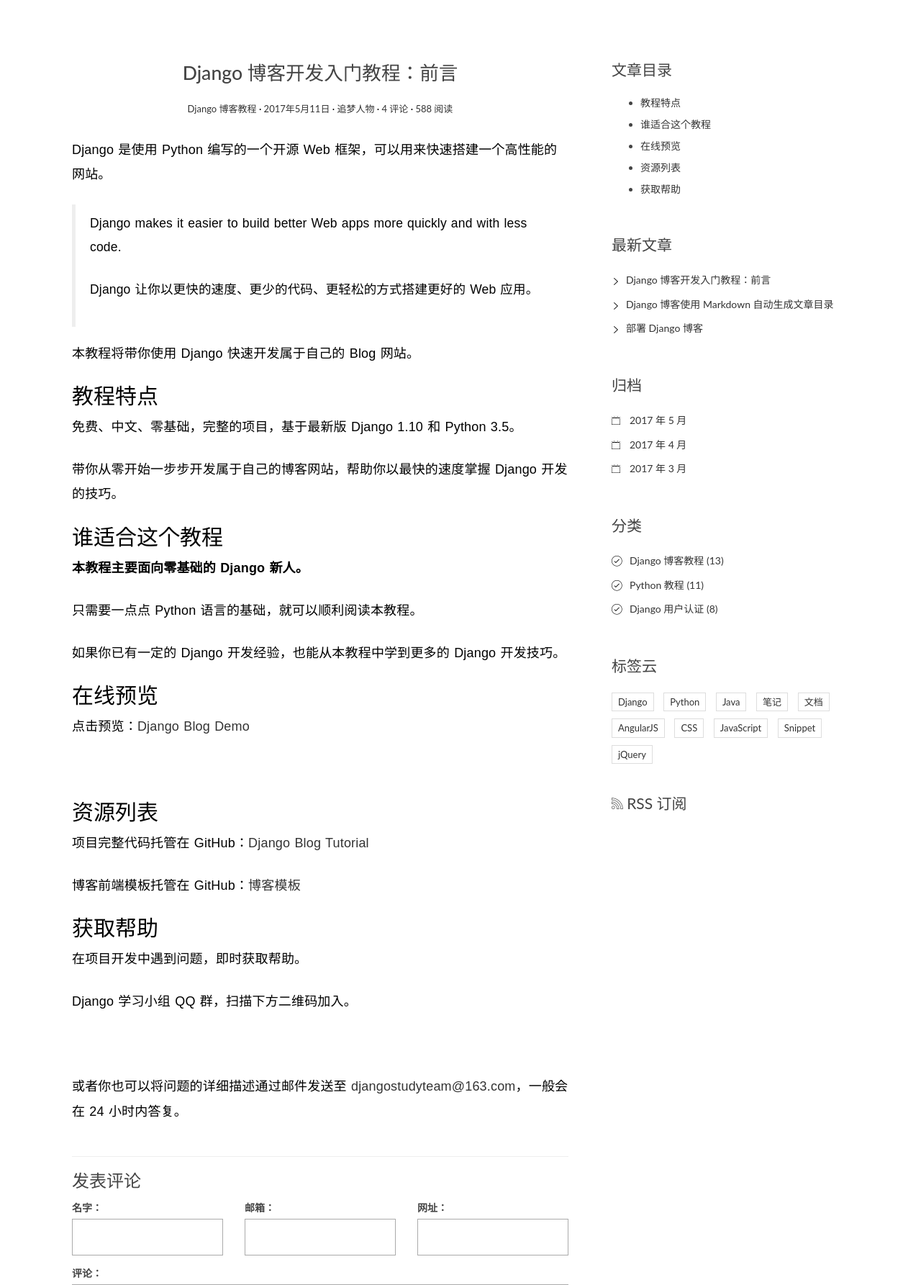
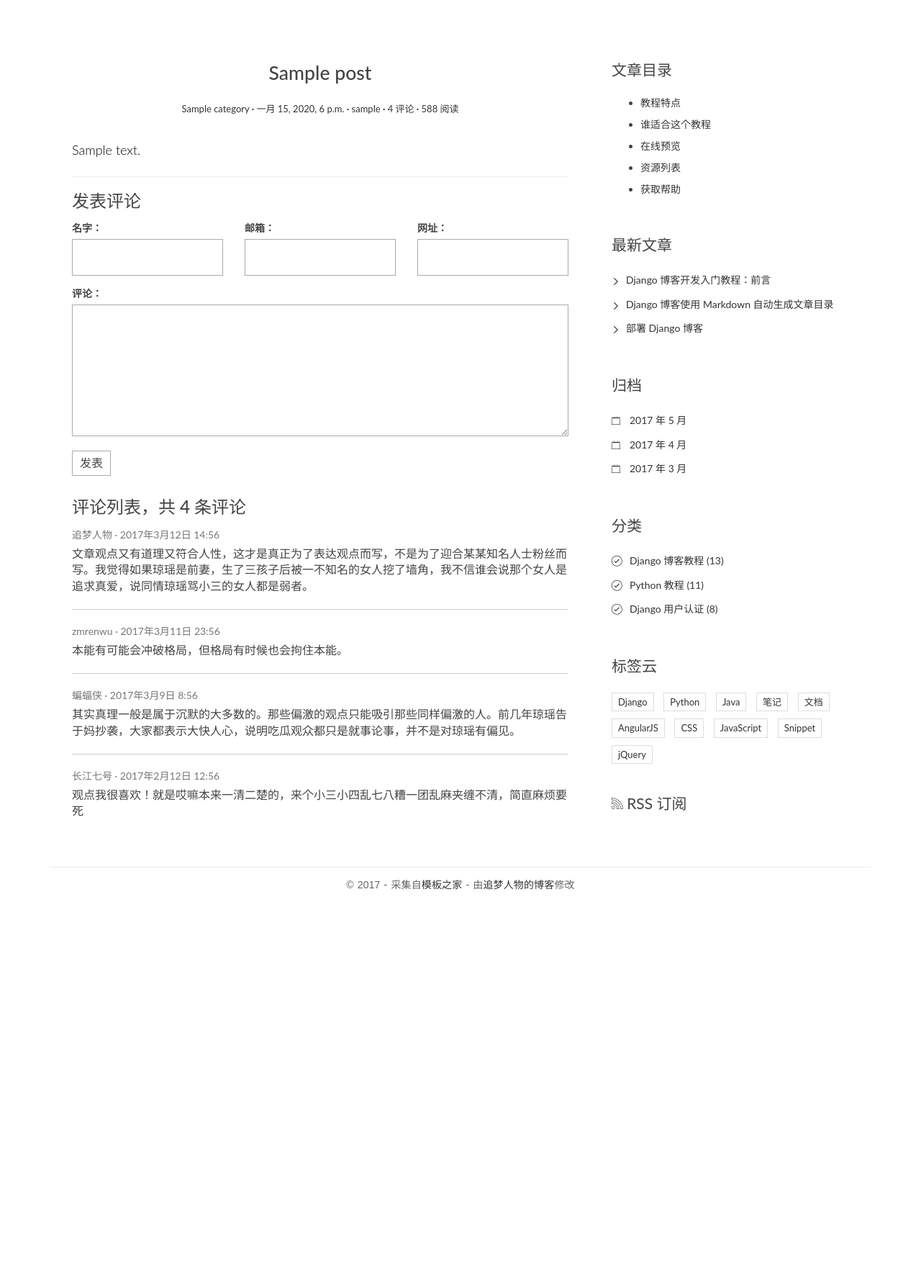
Before and after one commit to yyfxm/blog, a Django app: page /post/1/ in a window 1280 px wide. Shown: the part 91-1876 px from the top of the page at 72% size. After the commit the page ends 1327 px from the top, so only its background shows below. Run offline with Django 3.2, Linux system fonts and the light colour scheme; tables that the repository leaves empty hold one stand-in row (values such as "Sample post"); some libraries are stand-ins or nearby versions.

Commit message:
细节页设置完成

```diff
--- a/blogproject/templates/blog/detail.html
+++ b/blogproject/templates/blog/detail.html
@@ -1,107 +1,23 @@
-<!DOCTYPE html>
-<html>
-<head>
-    <title>Black &amp; White</title>
+{% extends 'base.html' %}
 
-    <!-- meta -->
-    <meta charset="UTF-8">
-    <meta name="viewport" content="width=device-width, initial-scale=1">
 
-    <!-- css -->
-    <link rel="stylesheet" href="css/bootstrap.min.css">
-    <link rel="stylesheet" href="http://code.ionicframework.com/ionicons/2.0.1/css/ionicons.min.css">
-    <link rel="stylesheet" href="css/pace.css">
-    <link rel="stylesheet" href="css/custom.css">
 
-    <!-- js -->
-    <script src="js/jquery-2.1.3.min.js"></script>
-    <script src="js/bootstrap.min.js"></script>
-    <script src="js/pace.min.js"></script>
-    <script src="js/modernizr.custom.js"></script>
-</head>
 
-<body id="single">
-<div class="container">
-    <header id="site-header">
-        <div class="row">
-            <div class="col-md-4 col-sm-5 col-xs-8">
-                <div class="logo">
-                    <h1><a href="index.html"><b>Black</b> &amp; White</a></h1>
-                </div>
-            </div><!-- col-md-4 -->
-            <div class="col-md-8 col-sm-7 col-xs-4">
-                <nav class="main-nav" role="navigation">
-                    <div class="navbar-header">
-                        <button type="button" id="trigger-overlay" class="navbar-toggle">
-                            <span class="ion-navicon"></span>
-                        </button>
-                    </div>
-
-                    <div class="collapse navbar-collapse" id="bs-example-navbar-collapse-1">
-                        <ul class="nav navbar-nav navbar-right">
-                            <li class="cl-effect-11"><a href="index.html" data-hover="首页">首页</a></li>
-                            <li class="cl-effect-11"><a href="full-width.html" data-hover="博客">博客</a></li>
-                            <li class="cl-effect-11"><a href="about.html" data-hover="关于">关于</a></li>
-                            <li class="cl-effect-11"><a href="contact.html" data-hover="联系">联系</a></li>
-                        </ul>
-                    </div><!-- /.navbar-collapse -->
-                </nav>
-                <div id="header-search-box">
-                    <a id="search-menu" href="#"><span id="search-icon" class="ion-ios-search-strong"></span></a>
-                    <div id="search-form" class="search-form">
-                        <form role="search" method="get" id="searchform" action="#">
-                            <input type="search" placeholder="搜索" required>
-                            <button type="submit"><span class="ion-ios-search-strong"></span></button>
-                        </form>
-                    </div>
-                </div>
-            </div><!-- col-md-8 -->
-        </div>
-    </header>
-</div>
-
-<div class="content-body">
-    <div class="container">
-        <div class="row">
-            <main class="col-md-8">
+{% block main %}
                 <article class="post post-1">
                     <header class="entry-header">
-                        <h1 class="entry-title">Django 博客开发入门教程：前言</h1>
+                        <h1 class="entry-title">{{ post.title }}</h1>
                         <div class="entry-meta">
-                            <span class="post-category"><a href="#">Django 博客教程</a></span>
+                            <span class="post-category"><a href="#">{{ post.category.name }}</a></span>
                             <span class="post-date"><a href="#"><time class="entry-date"
-                                                                      datetime="2012-11-09T23:15:57+00:00">2017年5月11日</time></a></span>
-                            <span class="post-author"><a href="#">追梦人物</a></span>
+                                                                      datetime="2012-11-09T23:15:57+00:00">{{ post.create_time }}</time></a></span>
+                            <span class="post-author"><a href="#">{{ post.author }}</a></span>
                             <span class="comments-link"><a href="#">4 评论</a></span>
                             <span class="views-count"><a href="#">588 阅读</a></span>
                         </div>
                     </header>
                     <div class="entry-content clearfix">
-                        <p>Django 是使用 Python 编写的一个开源 Web 框架，可以用来快速搭建一个高性能的网站。</p>
-                        <blockquote><p>Django makes it easier to build better Web apps more quickly and with less
-                            code.</p>
-                            <p>Django 让你以更快的速度、更少的代码、更轻松的方式搭建更好的 Web 应用。</p>
-                        </blockquote>
-                        <p>本教程将带你使用 Django 快速开发属于自己的 Blog 网站。</p>
-                        <h2>教程特点</h2>
-                        <p>免费、中文、零基础，完整的项目，基于最新版 Django 1.10 和 Python 3.5。</p>
-                        <p>带你从零开始一步步开发属于自己的博客网站，帮助你以最快的速度掌握 Django 开发的技巧。</p>
-                        <h2>谁适合这个教程</h2>
-                        <p><strong>本教程主要面向零基础的 Django 新人。</strong></p>
-                        <p>只需要一点点 Python 语言的基础，就可以顺利阅读本教程。</p>
-                        <p>如果你已有一定的 Django 开发经验，也能从本教程中学到更多的 Django 开发技巧。</p>
-                        <h2>在线预览</h2>
-                        <p>点击预览：<a href=''>Django Blog Demo</a></p>
-                        <p><img src='' alt=''/></p>
-                        <h2>资源列表</h2>
-                        <p>项目完整代码托管在 GitHub：<a href=''>Django Blog Tutorial</a></p>
-                        <p>博客前端模板托管在 GitHub：<a href=''>博客模板</a></p>
-                        <h2>获取帮助</h2>
-                        <p>在项目开发中遇到问题，即时获取帮助。</p>
-                        <p>Django 学习小组 QQ 群，扫描下方二维码加入。</p>
-                        <p><img src='' alt=''/></p>
-                        <p>或者你也可以将问题的详细描述通过邮件发送至 <a href='mailto:djangostudyteam@163.com' target='_blank'>djangostudyteam@163.com</a>，一般会在
-                            24 小时内答复。</p>
+			{{ post.body }}
                     </div>
                 </article>
                 <section class="comment-area" id="comment-area">
@@ -162,8 +78,8 @@
                         </ul>
                     </div>
                 </section>
-            </main>
-            <aside class="col-md-4">
+{% endblock main %}
+{% block toc %}
                 <div class="widget widget-content">
                     <h3 class="widget-title">文章目录</h3>
                     <ul>
@@ -184,6 +100,7 @@
                         </li>
                     </ul>
                 </div>
+{% endblock toc %}
                 <div class="widget widget-recent-posts">
                     <h3 class="widget-title">最新文章</h3>
                     <ul>
```
Also changed, not shown: 1 other file.
